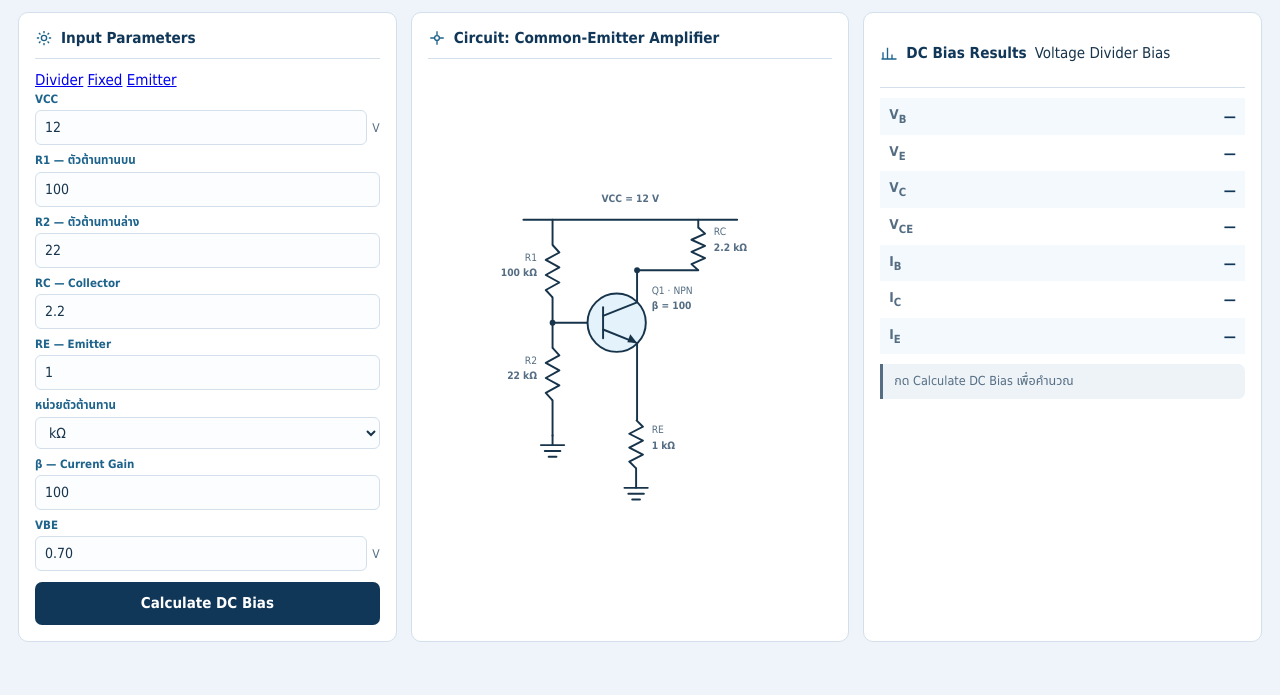
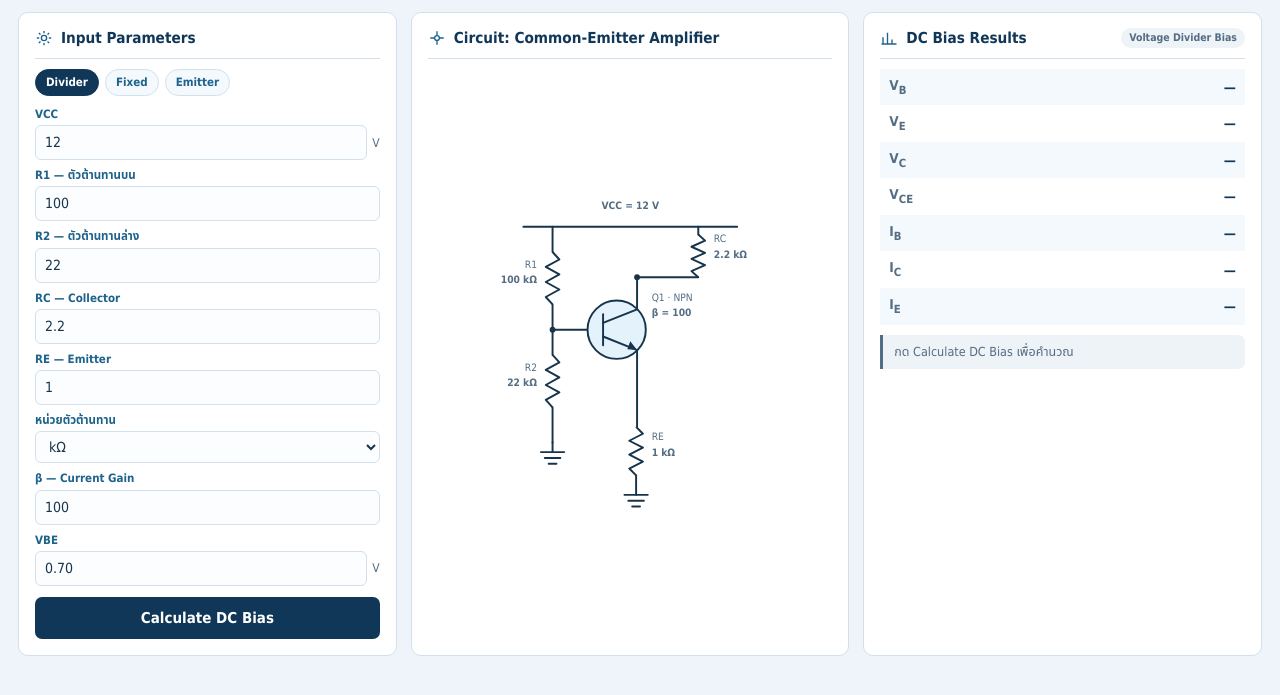
Before and after one commit to Gaga959/BJT-DC-Bias-Web-App, a Flask app: page /?mode=divider in a window 1280 px wide. Shown: the part 81-776 px from the top of the page. Run offline with Flask 3, Linux system fonts and the light colour scheme.

Commit message:
feat: draw per-mode schematics and style mode selector

```diff
--- a/static/style.css
+++ b/static/style.css
@@ -108,6 +108,47 @@ body {
 .panel-circuit {
   display: flex;
   flex-direction: column;
+}
+
+/* ---- mode selector ---- */
+
+.mode-tabs {
+  display: flex;
+  flex-wrap: wrap;
+  gap: 6px;
+  margin-bottom: 10px;
+}
+
+.mode-tab {
+  padding: 4px 10px;
+  border: 1px solid var(--line);
+  border-radius: 999px;
+  background: #f4f9fd;
+  color: var(--blue);
+  font-size: 11.5px;
+  font-weight: 700;
+  text-decoration: none;
+}
+
+.mode-tab:hover {
+  border-color: var(--blue);
+}
+
+.mode-tab.is-active {
+  border-color: var(--navy);
+  background: var(--navy);
+  color: #fff;
+}
+
+.mode-badge {
+  margin: 0 0 0 auto;
+  padding: 2px 8px;
+  border-radius: 999px;
+  background: #eef3f8;
+  color: var(--muted);
+  font-size: 10.5px;
+  font-weight: 700;
+  white-space: nowrap;
 }
 
 /* ---- input form ---- */
```
Also changed, not shown: templates/index.html (+103 -0 lines), tests/test_web.py (+23 -0 lines).
